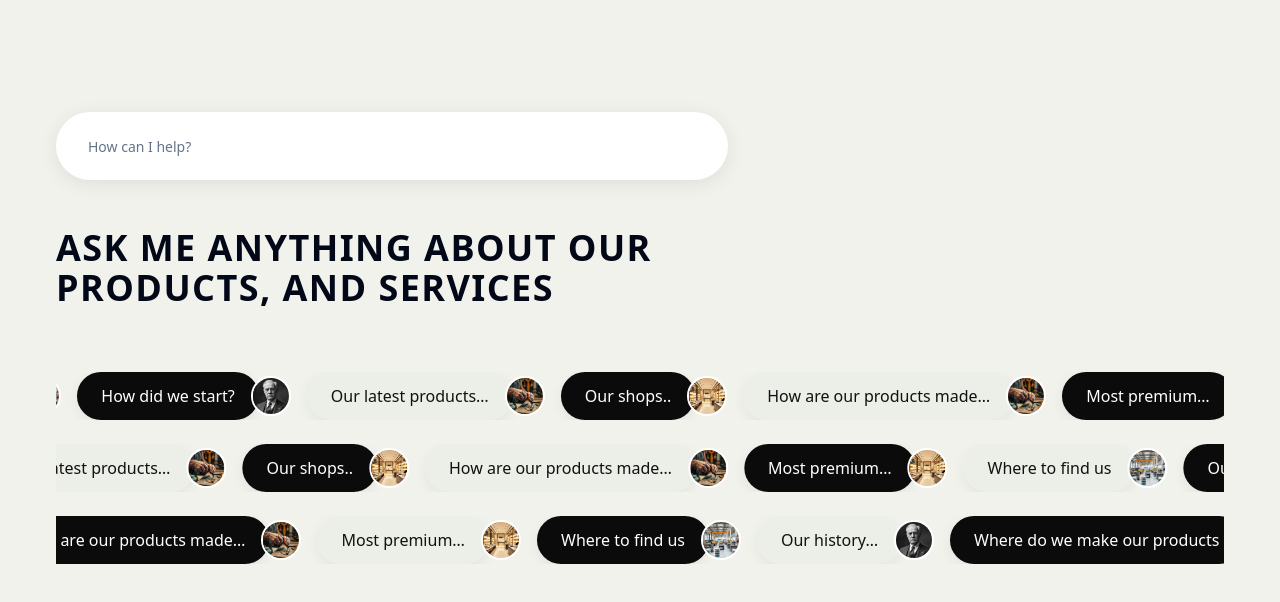
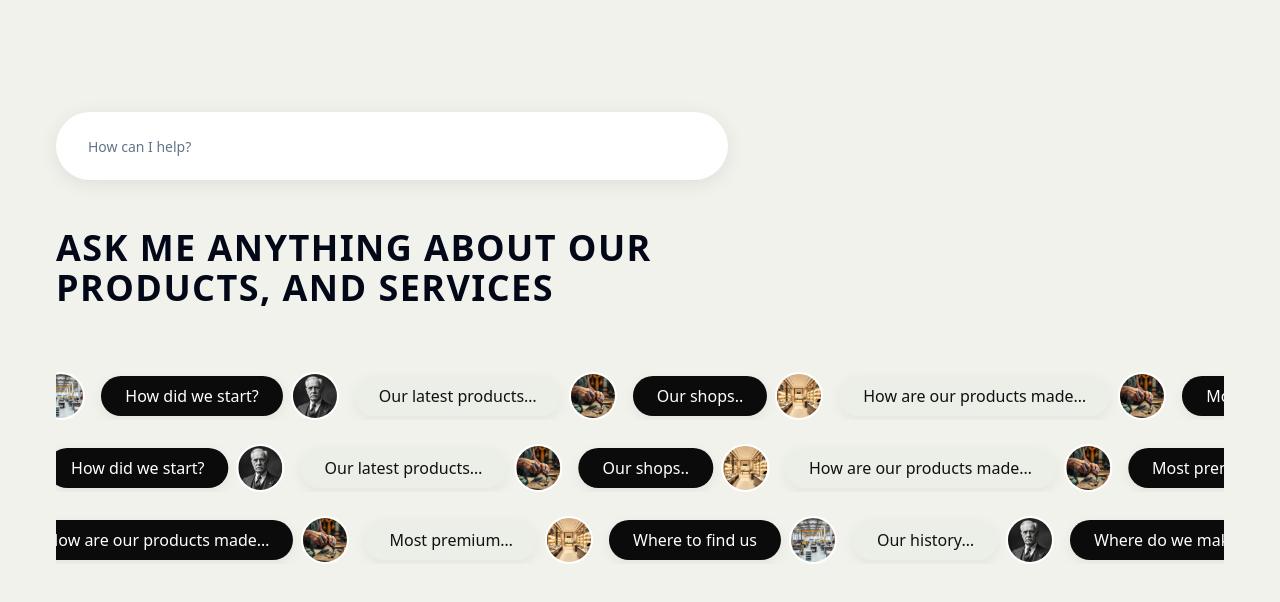
Before and after one commit to franmillaauria/arcos-chat, a React (Vite) app: page / in a window 1280 px wide. Shown: the top 602 px of the page. Built offline with nearby package versions, Linux system fonts and the light colour scheme.

Commit message:
Fix chip and circle height
Adjusted the height of the text pill to be shorter than the avatar circle and ensured they do not overlap.

```diff
--- a/src/components/QuestionChip.tsx
+++ b/src/components/QuestionChip.tsx
@@ -14,13 +14,13 @@ export const QuestionChip = ({
   onClick
 }: QuestionChipProps) => {
   const sizeClasses = {
-    md: "min-h-[48px] px-6 text-base",
-    sm: "min-h-[36px] px-4 text-sm"
+    md: "h-[40px] px-6 text-base", // Smaller than 48px avatar
+    sm: "h-[32px] px-4 text-sm"   // Smaller than 40px avatar
   };
 
   const avatarSizes = {
-    md: "w-10 h-10",
-    sm: "w-8 h-8"
+    md: "w-12 h-12", // 48px - larger than pill
+    sm: "w-10 h-10"  // 40px - larger than pill
   };
 
   const variantClasses = {
@@ -45,11 +45,11 @@ export const QuestionChip = ({
         <span>{text}</span>
       </button>
 
-      {/* Avatar circle positioned outside the pill */}
+      {/* Avatar circle positioned next to the pill without overlap */}
       <div
         className={`
           ${avatarSizes[size]} rounded-full border-2 border-white
-          bg-gray-300 flex-shrink-0 overflow-hidden -ml-2
+          bg-gray-300 flex-shrink-0 overflow-hidden ml-2
         `}
       >
         {avatarSrc ? (
```
